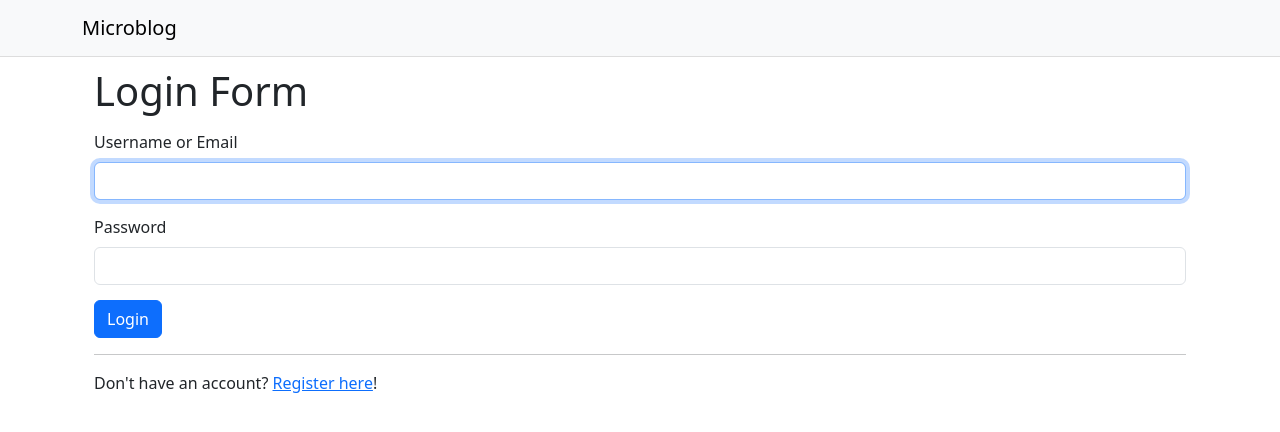
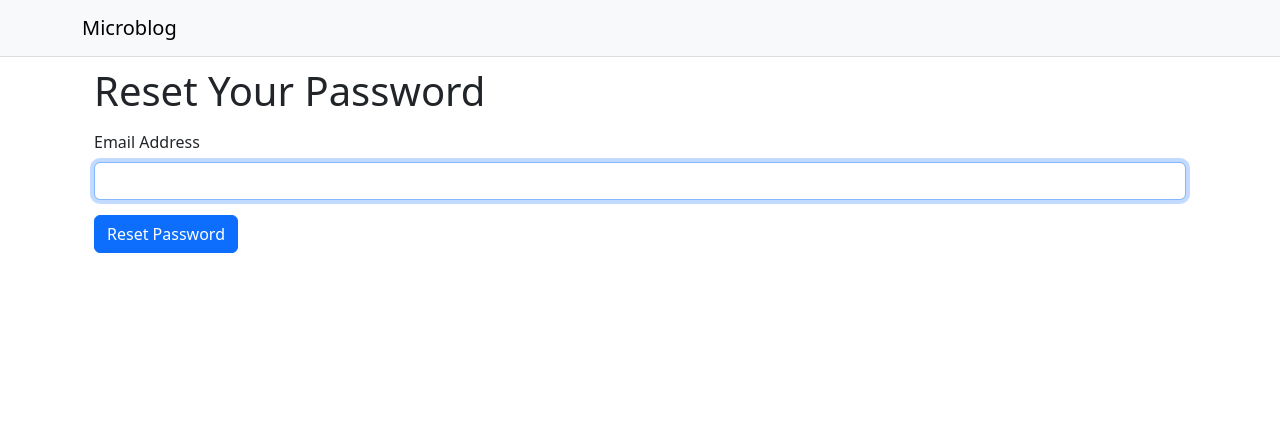
Before and after one commit to iekeng/react-microblog, a React (Create React App) app: page /reset-request in a window 1280 px wide. Before the commit this address led to /login. Shown: the top 432 px of the page. Built offline with nearby package versions, Linux system fonts and the light colour scheme.

Commit message:
resets and changes user password

```diff
--- a/src/App.js
+++ b/src/App.js
@@ -13,6 +13,8 @@
 import PublicRoute from './components/PublicRoute';
 import EditUserPage from './pages/EditUserPage';
 import ChangePasswordPage from './pages/ChangePasswordPage';
+import ResetRequestPage from './pages/ResetRequestPage';
+import ResetPage from './pages/ResetPage';
 
 export default function App() {
     return (
@@ -30,6 +32,12 @@
                   <Route path="/register" element={
                     <PublicRoute><RegistrationPage /></PublicRoute>
                   }/>
+                  <Route path="/reset-request" element={
+                    <PublicRoute><ResetRequestPage /></PublicRoute>
+                  } />
+                  <Route path="/reset" element={
+                    <PublicRoute><ResetPage /></PublicRoute>
+                  } />
                   <Route path='*' element={
                     <PrivateRoute>
                       <Routes>
--- a/src/pages/LoginPage.js
+++ b/src/pages/LoginPage.js
@@ -66,6 +66,7 @@
         <Button variant="primary" type="submit">Login</Button>
       </Form>
       <hr />
+      <p>Forgot your password? You can <Link to="/reset-request">reset it</Link>.</p>
       <p>Don&apos;t have an account? <Link to="/register">Register here</Link>!</p>
     </Body>
 )
--- /dev/null
+++ b/src/pages/ResetPage.js
@@ -0,0 +1,70 @@
+import { useState, useEffect, useRef } from 'react';
+import Form from 'react-bootstrap/Form';
+import Button from 'react-bootstrap/Button';
+import { useNavigate, useLocation } from 'react-router-dom';
+import Body from '../components/Body';
+import InputField from '../components/InputField';
+import { useApi } from '../contexts/ApiProvider';
+import { useFlash } from '../contexts/FlashProvider';
+
+export default function ResetPage() {
+  const [formErrors, setFormErrors] = useState({});
+  const passwordField = useRef();
+  const password2Field = useRef();
+  const navigate = useNavigate();
+  const { search } = useLocation();
+  const api = useApi();
+  const flash = useFlash();
+  const token = new URLSearchParams(search).get('token');
+
+  useEffect(() => {
+    if (!token) {
+      navigate('/');
+    }
+    else {
+      passwordField.current.focus();
+    }
+  }, [token, navigate]);
+
+  const onSubmit = async (event) => {
+    event.preventDefault();
+    if (passwordField.current.value !== password2Field.current.value) {
+        setFormErrors({password2: "New passwords don't match"});
+    }
+    else {
+      const response = await api.put('/tokens/reset', {
+        token,
+        new_password: passwordField.current.value
+      });
+      if (response.ok) {
+        setFormErrors({});
+        flash('Your password has been reset.', 'success');
+        navigate('/login');
+      }
+      else {
+        if (response.body.errors.json.new_password) {
+          setFormErrors(response.body.errors.json);
+        }
+        else {
+          flash('Password could not be reset. Please try again.', 'danger');
+          navigate('/reset-request');
+        }
+      }
+    }
+  };
+
+  return (
+    <Body>
+      <h1>Reset Your Password</h1>
+      <Form onSubmit={onSubmit}>
+        <InputField
+          name="password" label="New Password" type="password"
+          error={formErrors.password} fieldRef={passwordField} />
+        <InputField
+          name="password2" label="New Password Again" type="password"
+          error={formErrors.password2} fieldRef={password2Field} />
+        <Button variant="primary" type="submit">Reset Password</Button>
+      </Form>
+    </Body>
+  );
+}
--- /dev/null
+++ b/src/pages/ResetRequestPage.js
@@ -0,0 +1,48 @@
+import { useState, useEffect, useRef } from 'react';
+import Form from 'react-bootstrap/Form';
+import Button from 'react-bootstrap/Button';
+import Body from '../components/Body';
+import InputField from '../components/InputField';
+import { useApi } from '../contexts/ApiProvider';
+import { useFlash } from '../contexts/FlashProvider';
+
+export default function ResetRequestPage() {
+  const [formErrors, setFormErrors] = useState({});
+  const emailField = useRef();
+  const api = useApi();
+  const flash = useFlash();
+
+  useEffect(() => {
+    emailField.current.focus();
+  }, []);
+
+  const onSubmit = async (event) => {
+    event.preventDefault();
+    const response = await api.post('/tokens/reset', {
+      email: emailField.current.value,
+    });
+    if (!response.ok) {
+      setFormErrors(response.body.errors.json);
+    }
+    else {
+      emailField.current.value = '';
+      setFormErrors({});
+      flash(
+        'You will receive an email with instructions ' +
+        'to reset your password.', 'info'
+      );
+    }
+  };
+
+  return (
+    <Body>
+      <h1>Reset Your Password</h1>
+      <Form onSubmit={onSubmit}>
+        <InputField
+          name="email" label="Email Address"
+          error={formErrors.email} fieldRef={emailField} />
+        <Button variant="primary" type="submit">Reset Password</Button>
+      </Form>
+    </Body>
+  );
+}
```
